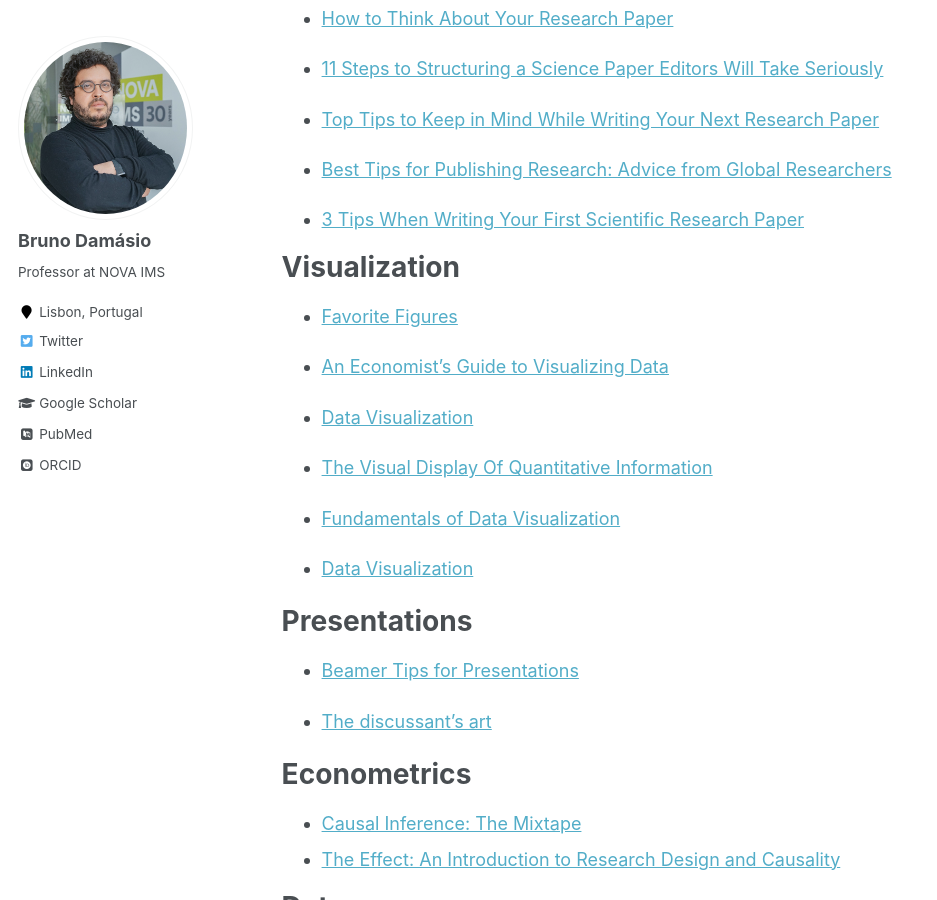
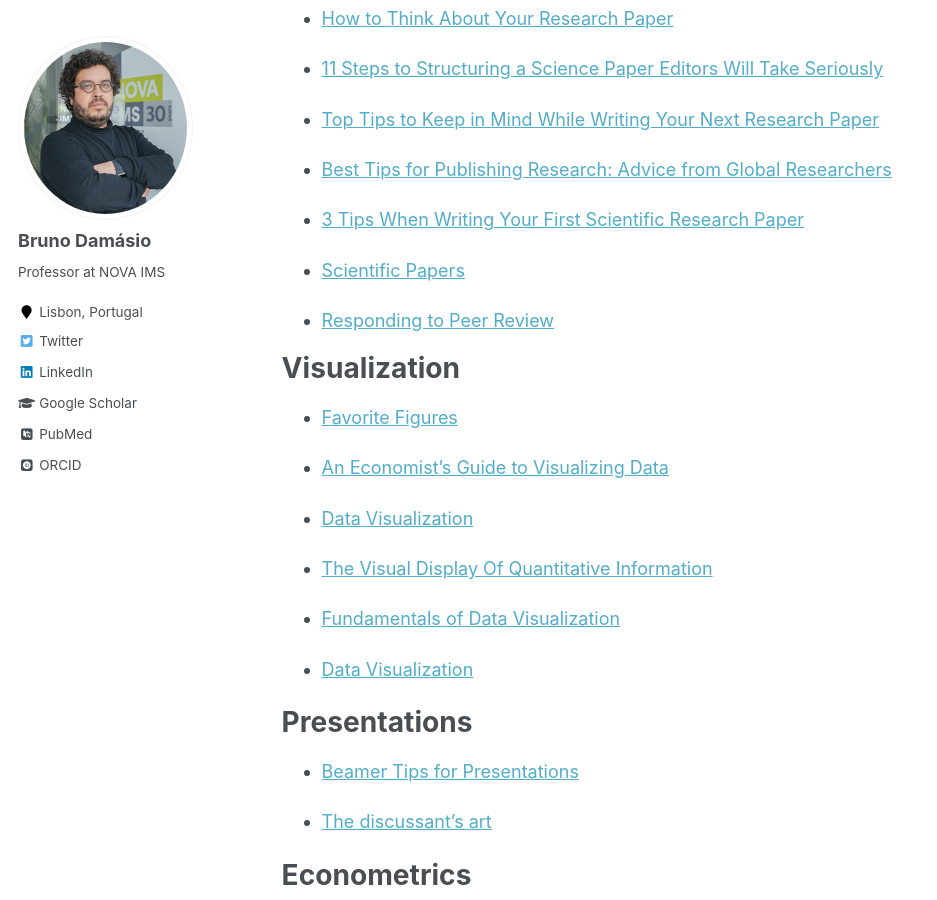
Before and after one commit to damasiob/damasiob.github.io, a Jekyll site: the page built from _pages/resources.md, in a window 1280 px wide and 900 px high, scrolled down 1300 px. Shown: the whole window, without its empty margins (0-937 px from the left). Built offline with Jekyll 4.4.1, drawn with Linux system fonts in a browser that asks for light colours; some web fonts are replaced.

Commit message:
Update resources.md

```diff
--- a/_pages/resources.md
+++ b/_pages/resources.md
@@ -66,6 +66,12 @@ Academic Writting
 
  *  [3 Tips When Writing Your First Scientific Research Paper](https://www.enago.com/academy/writing-first-scientific-research-paper/)
 
+ *  [Scientific Papers](https://www.nature.com/scitable/topicpage/scientific-papers-13815490/)
+
+ *  [Responding to Peer Review](https://matt.might.net/articles/peer-review-rebuttals/)
+
+
+
 
 Visualization
 ======
```
